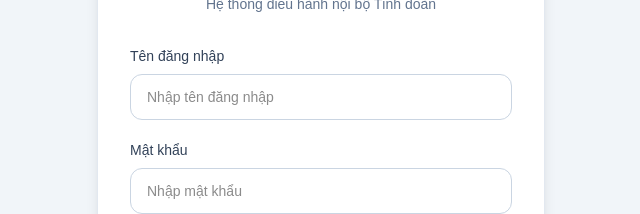
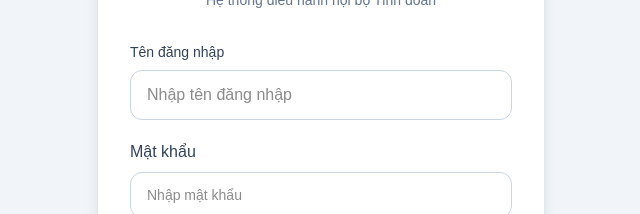
Before and after one commit to Quangtruong976/hopkhonggiaytd, a Next.js app: page /dang-nhap in a window 1280 px wide. Shown: the part 310-524 px from the top of the page, without its empty margins (319-959 px from the left). Built offline with nearby package versions, Linux system fonts and the light colour scheme; no server answers.

Commit message:
update full project

```diff
--- a/app/dang-nhap/page.tsx
+++ b/app/dang-nhap/page.tsx
@@ -311,7 +311,7 @@ export default function DangNhapPage() {
                 placeholder="Nhập tên đăng nhập"
                 autoComplete="username"
                 disabled={loading}
-                className="w-full rounded-xl border border-slate-300 px-4 py-3 text-sm outline-none transition focus:border-emerald-500 focus:ring-2 focus:ring-emerald-100 disabled:bg-slate-50 disabled:text-slate-400"
+                className="w-full rounded-xl border border-slate-300 px-4 py-3 text-base outline-none transition focus:border-emerald-500 focus:ring-2 focus:ring-emerald-100 disabled:bg-slate-50 disabled:text-slate-400"
               />
 
             </div>
@@ -322,7 +322,7 @@ export default function DangNhapPage() {
 
               <label
                 htmlFor="password"
-                className="mb-2 block text-sm font-medium text-slate-700"
+                className="mb-2 block text-base font-medium text-slate-700"
               >
                 Mật khẩu
               </label>
```
